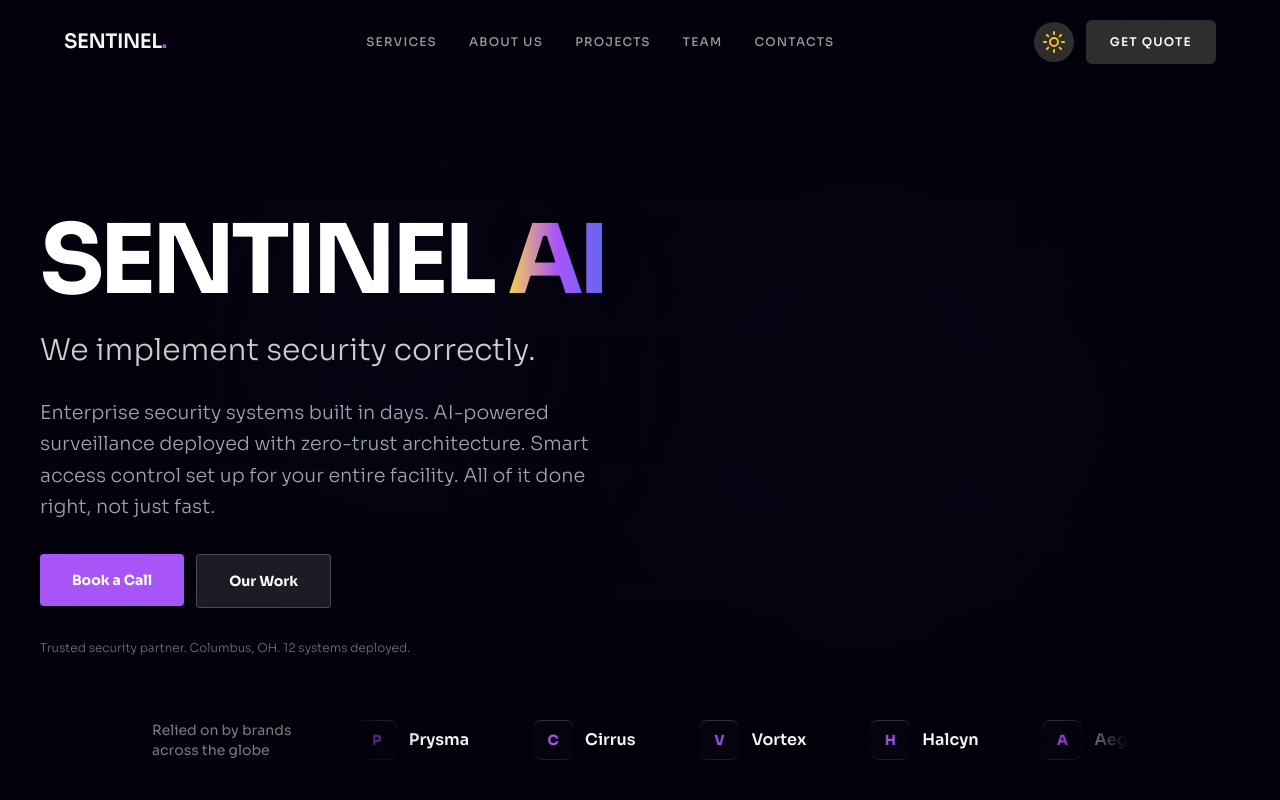
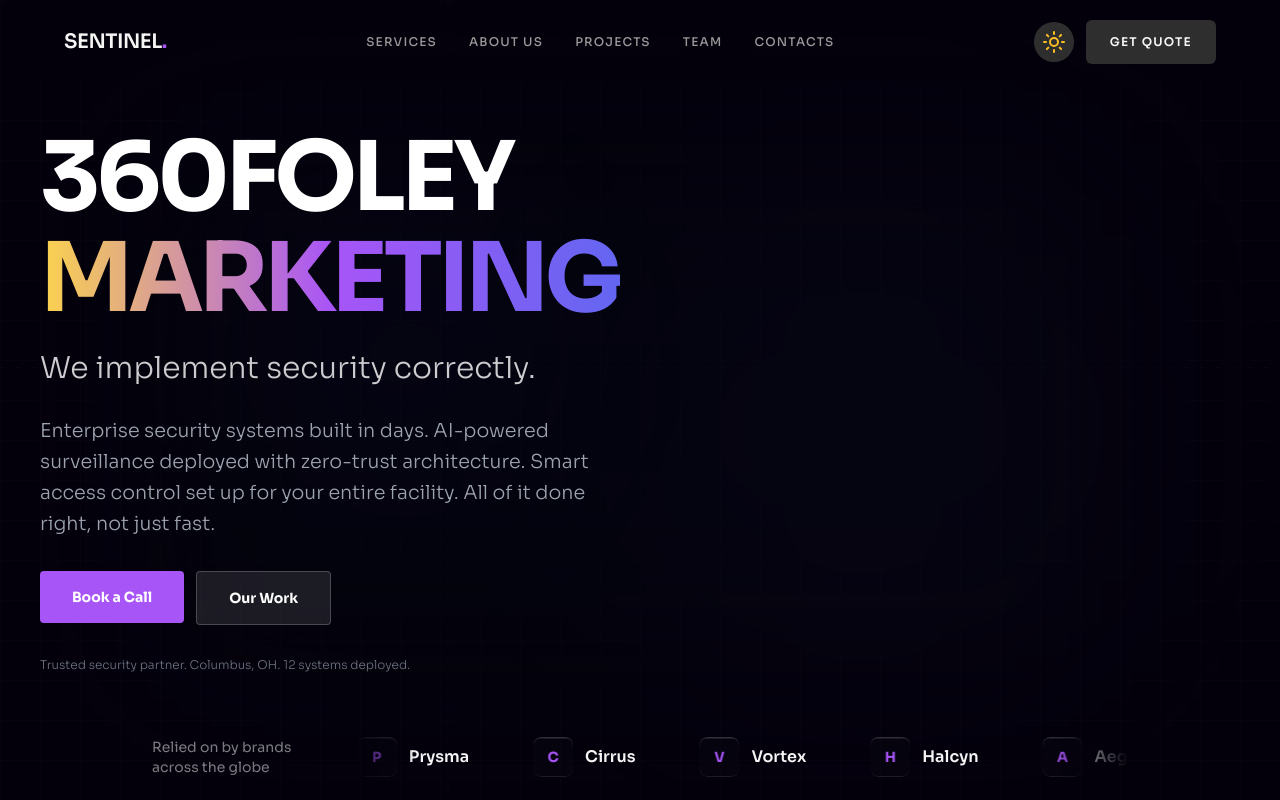
Before and after one commit to shafinsaeed99-collab/marketing360foley, a React (Vite) app in the folder frontend/: page / in a window 1280 px wide. Shown: the top 800 px of the page. Built offline with nearby package versions, Linux system fonts and the light colour scheme.

Commit message:
Updated Name

```diff
--- a/frontend/src/components/HeroSection.tsx
+++ b/frontend/src/components/HeroSection.tsx
@@ -42,12 +42,12 @@ export default function HeroSection() {
             className="text-[clamp(2.5rem,8vw,6rem)] font-bold leading-[1.05] tracking-[-0.05em] text-white mb-2 md:mb-4 uppercase opacity-0 animate-fade-up"
             style={{ animationDelay: "0.2s" }}
           >
-            SENTINEL{" "}
+            360FOLEY{" "}
             <span
               className="bg-clip-text text-transparent"
               style={{ backgroundImage: "linear-gradient(to left, #6366f1, #a855f7, #fcd34d)" }}
             >
-              AI
+              MARKETING
             </span>
           </h1>
 
```
